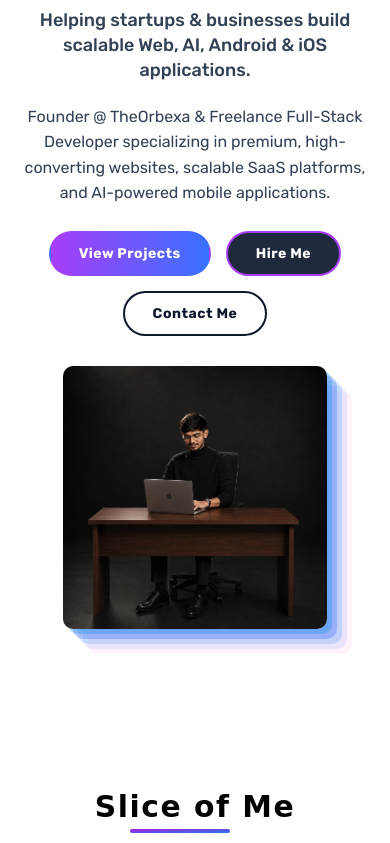
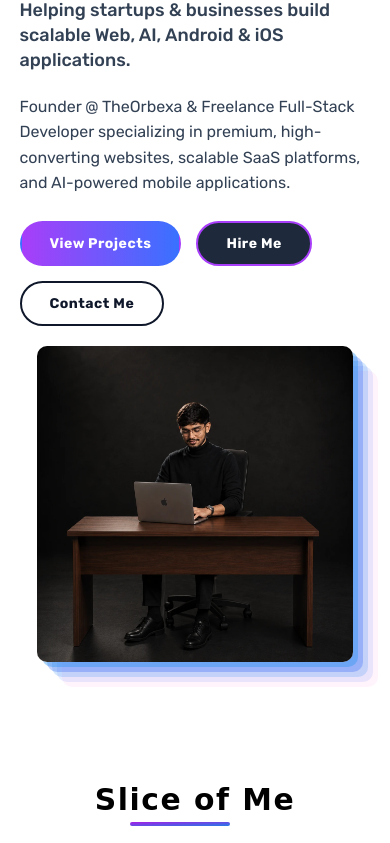
Before and after one commit to DilipGelot/Portfolio-new, a plain HTML site: page index.html in a window 390 px wide. Shown: the part 221-1064 px from the top of the page. Drawn offline with nearby package versions, Linux system fonts and the light colour scheme; no server answers; a web font is replaced by a local one.

Commit message:
style: adjust mobile hero layout spacing and alignment and update theme toggle icons to emojis

```diff
--- a/css/style.css
+++ b/css/style.css
@@ -615,20 +615,20 @@ body.dark .timeline-content ul li::before {
     flex-direction: column;
     align-items: center;
     justify-content: flex-start;
-    padding: 100px 5vw 30px 5vw;
+    padding: 90px 5vw 10px 5vw;
     margin-top: 0;
-    gap: 30px;
+    gap: 20px;
   }
   .hero_image_container {
     width: 100%;
     display: flex;
     justify-content: center;
     align-items: center;
-    padding-bottom: 30px;
+    padding-bottom: 10px;
   }
   #home_image {
-    width: 75%;
-    max-width: 320px;
+    width: 90%;
+    max-width: 420px;
     height: auto;
     max-height: none;
     padding: 0;
@@ -637,7 +637,7 @@ body.dark .timeline-content ul li::before {
   .first_page_content {
     width: 100%;
     padding: 0;
-    text-align: center;
+    text-align: left;
     background-size: contain;
     background-position: bottom;
   }
@@ -663,10 +663,10 @@ body.dark .timeline-content ul li::before {
     line-height: 1.4;
   }
   .first_page_content div {
-    justify-content: center;
+    justify-content: flex-start;
   }
   .hero-ctas {
-    justify-content: center;
+    justify-content: flex-start;
   }
 }
 
--- a/index.html
+++ b/index.html
@@ -252,8 +252,8 @@
             <div>
               <input type="checkbox" class="checkbox" id="theme-toggle-mobile" />
               <label class="label" for="theme-toggle-mobile">
-                <i class="fas fa-moon"></i>
-                <i class="fas fa-sun"></i>
+                <p>🌝</p>
+                <p>🌞</p>
                 <div class="ball"></div>
               </label>
             </div>
```
